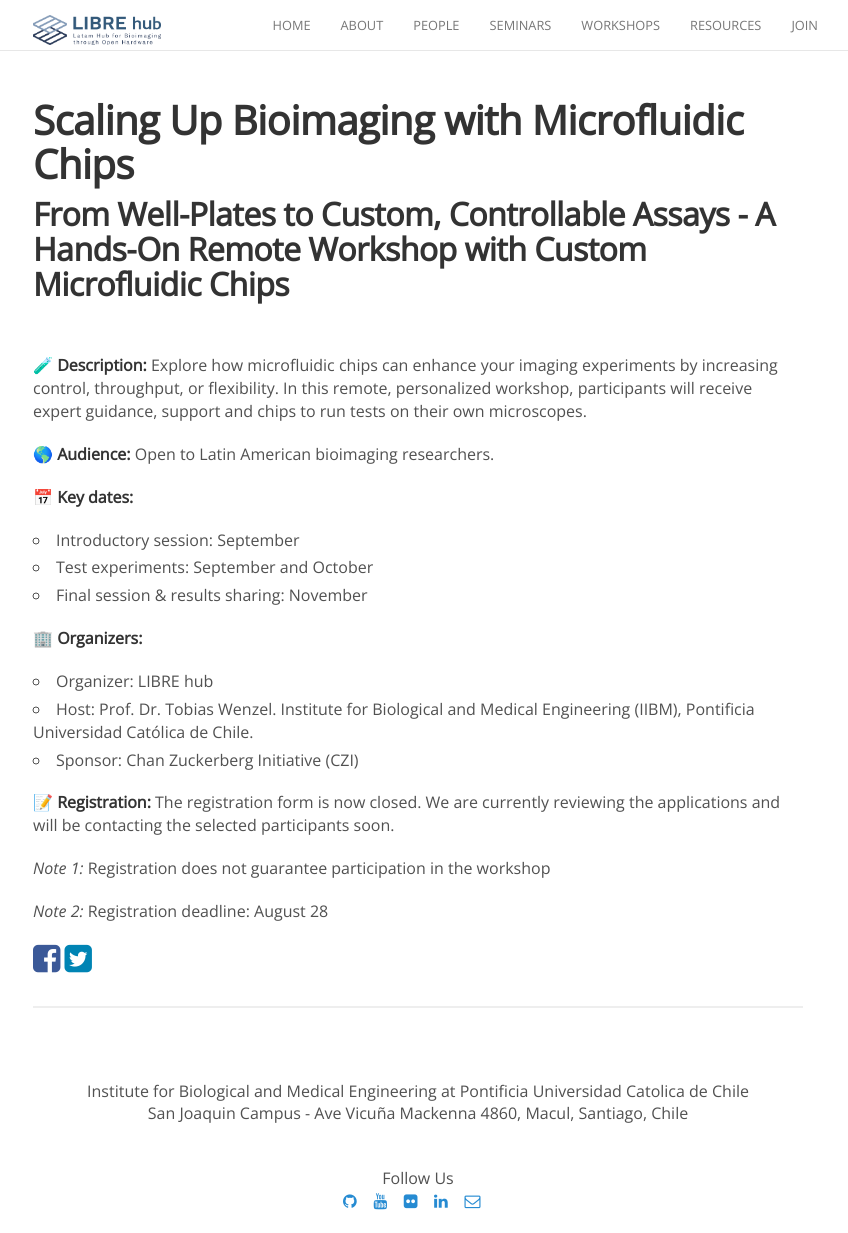
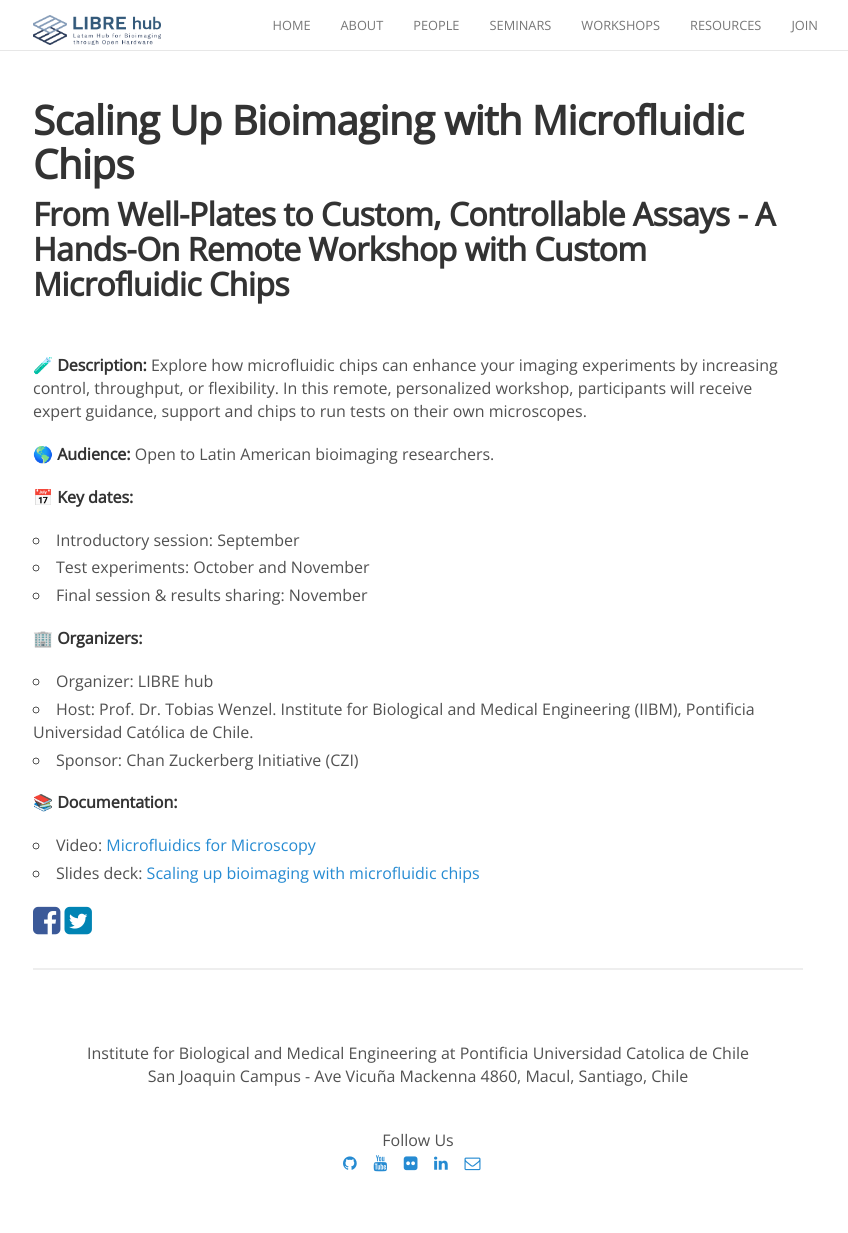
Before and after one commit to LIBREhub/LIBREhub.github.io, a Jekyll site: the page built from _posts/2025-08-05-micro-bioimaging.md, in a window 1280 px wide and 1233 px high. Shown: the whole window, without its empty margins (222-1070 px from the left). Built offline with Jekyll 4.4.1, drawn with Linux system fonts in a browser that asks for light colours; nearby versions of some CDN libraries.

Commit message:
Update workshop post

```diff
--- a/_posts/2025-08-05-micro-bioimaging.md
+++ b/_posts/2025-08-05-micro-bioimaging.md
@@ -17,7 +17,7 @@ docu:
 
 📅 **Key dates:**
 - Introductory session: September
-- Test experiments: September and October
+- Test experiments: October and November
 - Final session & results sharing: November
 
 🏢 **Organizers:**
@@ -25,11 +25,17 @@ docu:
 - Host:  Prof. Dr. Tobias Wenzel. Institute for Biological and Medical Engineering (IIBM), Pontificia Universidad Católica de Chile.
 - Sponsor: Chan Zuckerberg Initiative (CZI)
 
+📚 **Documentation:**
+- Video: [Microfluidics for Microscopy](https://youtu.be/f7kdtIUj1iY?si=-6wPGmE9gDdHlXCy)
+- Slides deck: [Scaling up bioimaging with microfluidic chips](https://github.com/LIBREhub/microfluidics-for-microscopy-2025/blob/b1252e30b969ad8fc925dfcefff1ef31468f90f7/2025-09-30%20LIBRE%20hub%20MICROFLUIDICS%20FOR%20MICROSCOPY_compressed.pdf)
+
+<!--
 📝 **Registration:**
 The registration form is now closed. We are currently reviewing the applications and will be contacting the selected participants soon.
 
-<!--As spaces and materials are limited, we encourage you to secure your spot as soon as possible. To register, please complete this [form](https://docs.google.com/forms/d/e/1FAIpQLScvdtn9Vbfd0bY46JZhkVSZ4dmkT_Fw6nwgb4Ri5QCkmpfflQ/viewform).-->
+As spaces and materials are limited, we encourage you to secure your spot as soon as possible. To register, please complete this [form](https://docs.google.com/forms/d/e/1FAIpQLScvdtn9Vbfd0bY46JZhkVSZ4dmkT_Fw6nwgb4Ri5QCkmpfflQ/viewform).
 
 _Note 1:_ Registration does not guarantee participation in the workshop
 
 _Note 2:_ Registration deadline: August 28
+-->
```
Also changed, not shown: other parts of _posts/2025-08-05-micro-bioimaging.md (+1 -1 lines).
